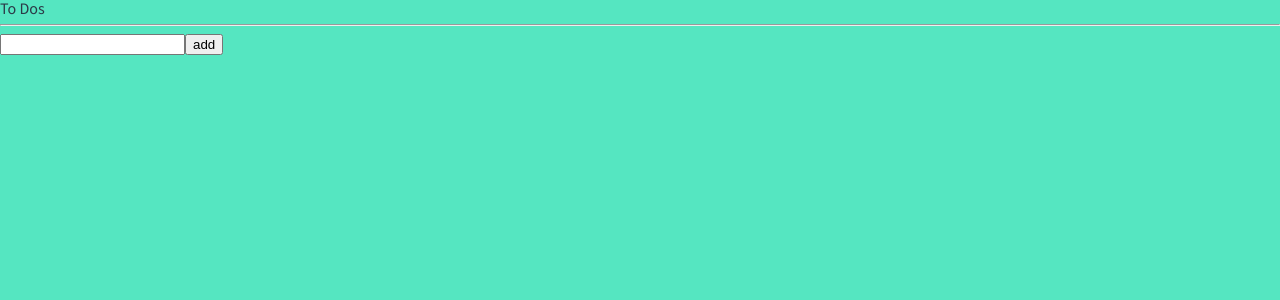
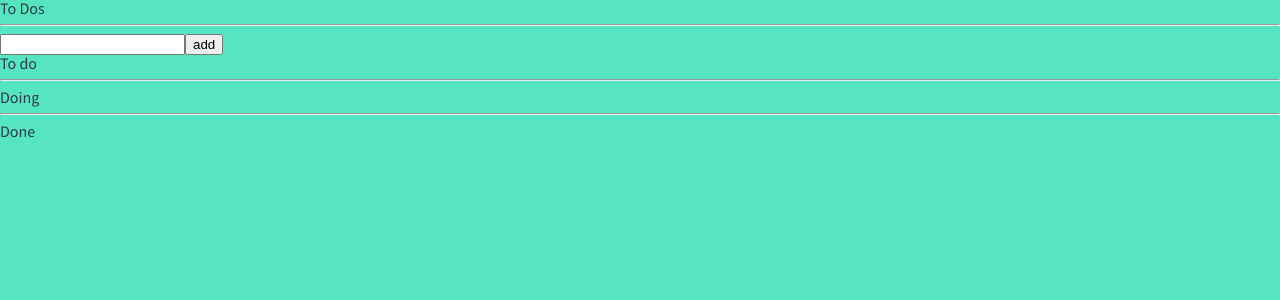
Before and after one commit to tea-hkim/react_master_class, a React (Create React App) app: page / in a window 1280 px wide. Shown: the top 300 px of the page. Built offline with nearby package versions, Linux system fonts and the light colour scheme.

Commit message:
feat Add category section using selector

```diff
--- a/src/atoms.tsx
+++ b/src/atoms.tsx
@@ -1,4 +1,4 @@
-import { atom } from "recoil";
+import { atom, selector } from "recoil";
 
 export interface IToDo {
   text: string;
@@ -10,3 +10,15 @@ export const toDoState = atom<IToDo[]>({
   key: "toDo",
   default: [],
 });
+
+export const toDoSelector = selector({
+  key: "toDoSelector",
+  get: ({ get }) => {
+    const toDos = get(toDoState);
+    return [
+      toDos.filter((toDo) => toDo.category === "ToDo"),
+      toDos.filter((toDo) => toDo.category === "Doing"),
+      toDos.filter((toDo) => toDo.category === "Done"),
+    ];
+  },
+});
--- a/src/components/RenderToDo.tsx
+++ b/src/components/RenderToDo.tsx
@@ -1,16 +1,34 @@
 import React from "react";
 import { useRecoilValue } from "recoil";
-import { toDoState } from "./../atoms";
+import { toDoSelector, toDoState } from "./../atoms";
 import Todo from "./Todo";
 
 function RenderToDo() {
   const toDoList = useRecoilValue(toDoState);
+  const [toDo, doing, done] = useRecoilValue(toDoSelector);
   return (
-    <ul>
-      {toDoList.map((toDo) => (
-        <Todo key={toDo.id} {...toDo} />
-      ))}
-    </ul>
+    <div>
+      <h2>To do</h2>
+      <ul>
+        {toDo.map((toDo) => (
+          <Todo key={toDo.id} {...toDo} />
+        ))}
+      </ul>
+      <hr />
+      <h2>Doing</h2>
+      <ul>
+        {doing.map((toDo) => (
+          <Todo key={toDo.id} {...toDo} />
+        ))}
+      </ul>
+      <hr />
+      <h2>Done</h2>
+      <ul>
+        {done.map((toDo) => (
+          <Todo key={toDo.id} {...toDo} />
+        ))}
+      </ul>
+    </div>
   );
 }
 
```
Also changed, not shown: 1 other file (tests, documents, lock files or other folders).
